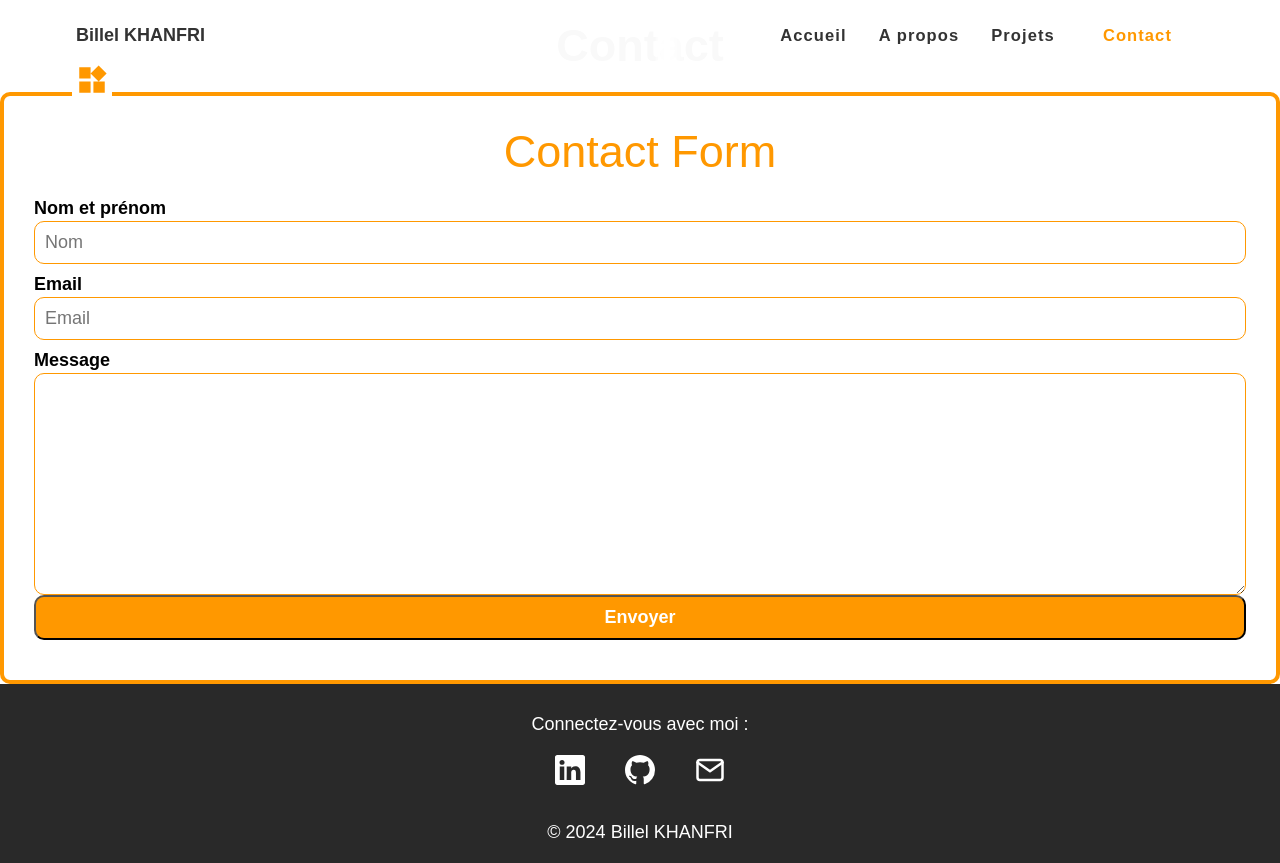
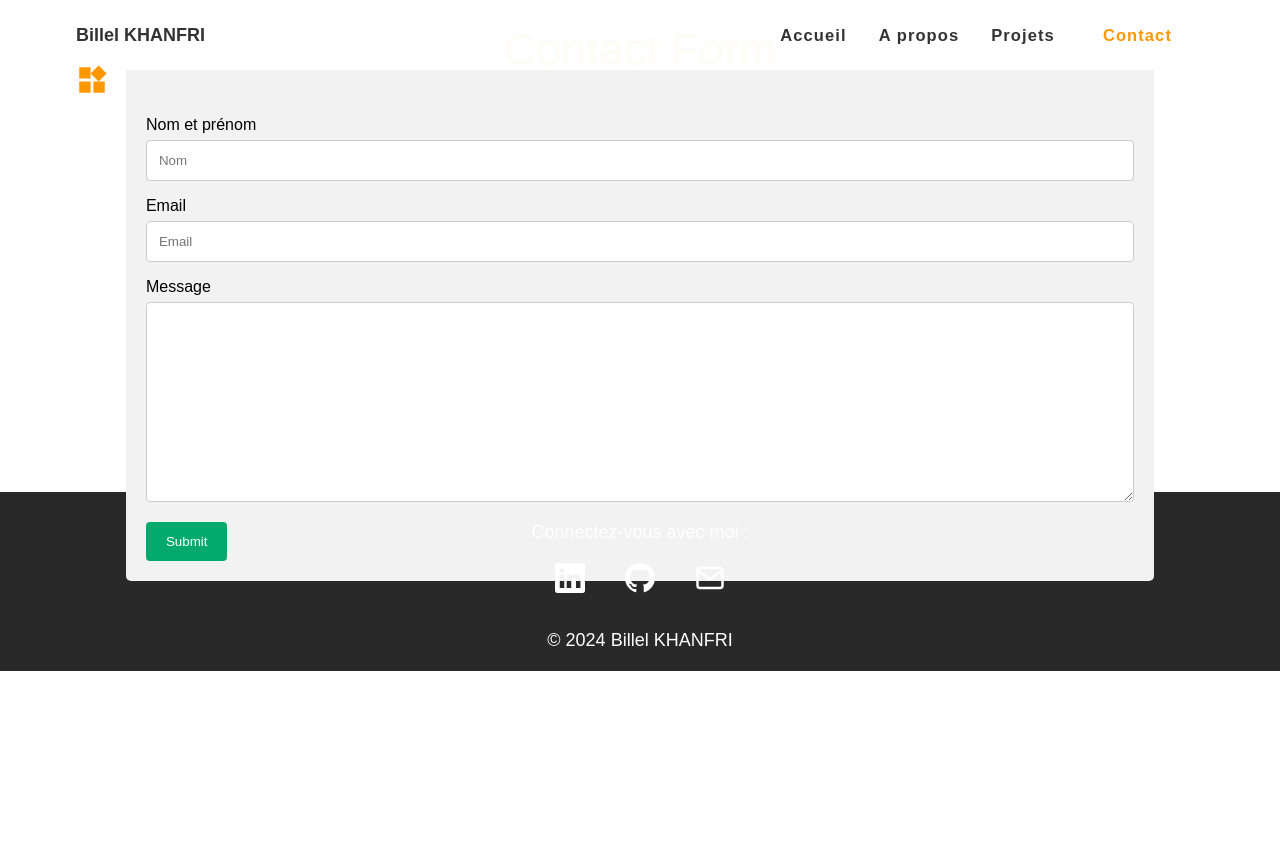
Before and after one commit to billelkhanfri/Portfolio, a React (Vite) app: page /contact in a window 1280 px wide. After the commit the page ends 800 px from the top, so only its background shows below. Built offline with nearby package versions, Linux system fonts and the light colour scheme; a web font is replaced by a local one.

Commit message:
restyle contact form

```diff
--- a/src/contact/components/ContactForm.jsx
+++ b/src/contact/components/ContactForm.jsx
@@ -28,8 +28,9 @@
 
   return (
     <div className="outer-container">
+      <div className="container">
         <p>Contact Form</p>
-      <form action="" className="contactform">
+        <form action="">
           <label htmlFor="name"> Nom et prénom</label>
           <input
             type="text"
@@ -40,7 +41,6 @@
               setName(e.target.value);
             }}
           />
-
           <label htmlFor="email">Email </label>
           <input
             type="email"
@@ -51,7 +51,6 @@
               setEmail(e.target.value);
             }}
           />
-
           <label htmlFor="message">Message</label>
           <textarea
             id="message"
@@ -61,14 +60,14 @@
             onChange={(e) => {
               setMessage(e.target.value);
             }}
+            style={{ height: 200 }}
+            defaultValue={""}
           >
             Message
           </textarea>
-        <button type="button" onClick={handleSubmit}>
-          {" "}
-          Envoyer
-        </button>
+          <input type="submit" onClick={handleSubmit} defaultValue=" Envoyer" />{" "}
         </form>
+      </div>
     </div>
   );
 };
--- a/src/contact/styles/contact.css
+++ b/src/contact/styles/contact.css
@@ -1,18 +1,21 @@
 .outer-container{
     display: flex;
     flex-direction: column;
-    border: 4px solid var(--primary-color);
     border-radius: 10px;
     padding: 30px;
     align-items: center;
     justify-content: center;
-}
+    max-width: 1440px;
+    width: 100vw;
+    height: 50vh;}
 .outer-container p {
   color: var(--primary-color);
   font-size: 45px;
   font-weight: 400;
+  margin-bottom: 40px;
+  text-align: center;
 }
-.contactform{
+/* .contactform{
     display: flex;
     flex-direction: column;
     width: 100%;
@@ -43,4 +46,37 @@
 .outer-container button:hover {
   cursor: pointer;
   box-shadow: 0px 0px 10px 10px #b5b5b5;
+} */
+
+
+
+input[type=text], input[type=email], select, textarea {
+  width: 100%;
+  padding: 12px;
+  border: 1px solid #ccc;
+  border-radius: 4px;
+  box-sizing: border-box;
+  margin-top: 6px;
+  margin-bottom: 16px;
+  resize: vertical;
 }
+
+
+input[type=submit] {
+  background-color: #04AA6D;
+  color: white;
+  padding: 12px 20px;
+  border: none;
+  border-radius: 4px;
+  cursor: pointer;
+}
+
+input[type=submit]:hover {
+  background-color: #45a049;
+}
+
+.container {
+  border-radius: 5px;
+  background-color: #f2f2f2;
+  padding: 20px;
+}
```
Lines whose indentation alone changed are shown as unchanged.
